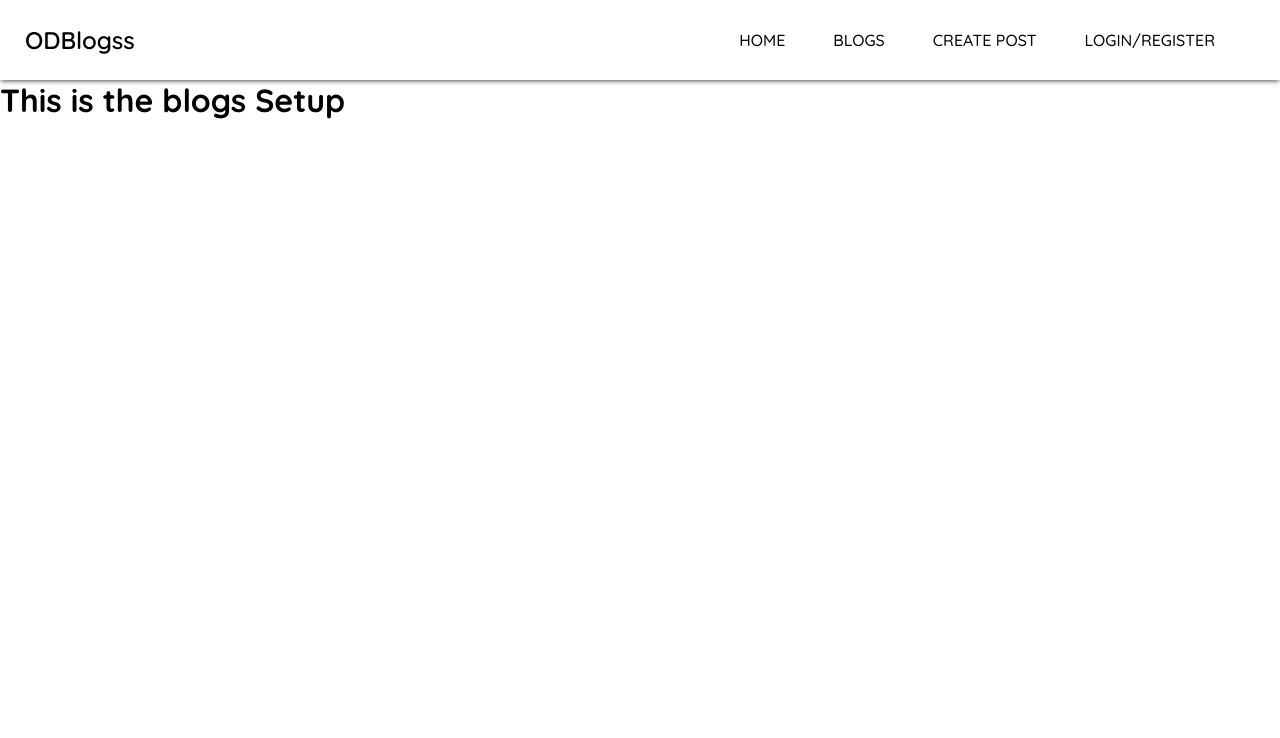
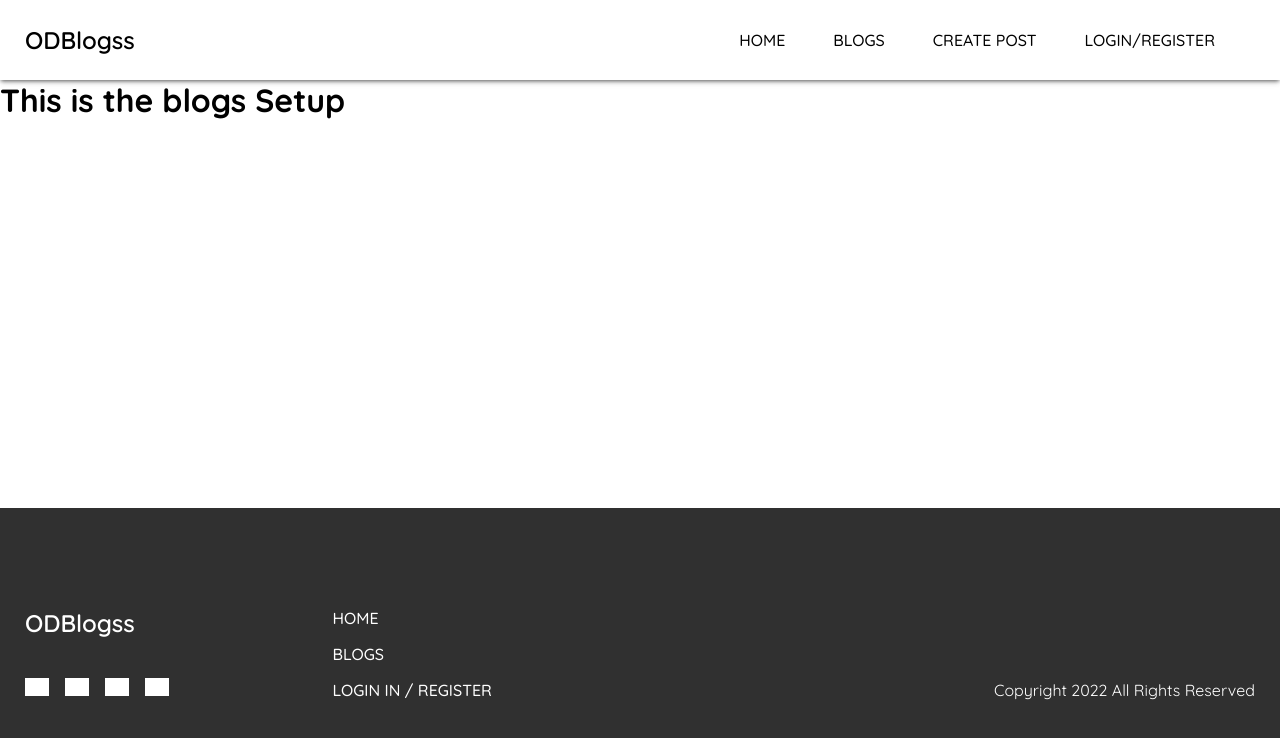
Before and after one commit to odb23/blogss-Vue, a Vue app: page / in a window 1280 px wide. Shown: the top 738 px of the page. Built offline with nearby package versions, Linux system fonts and the light colour scheme; grey boxes are pictures that could not be loaded.

Commit message:
added Footer

```diff
--- a/src/App.vue
+++ b/src/App.vue
@@ -1,5 +1,6 @@
 <script setup>
 import Navigation from './components/Navigation.vue';
+import Footer from './components/Footer.vue'
 
 // export default {
 //   name: "app",
@@ -21,6 +22,8 @@
     <div class="app">
       <Navigation />
       <RouterView/>
+
+      <Footer />
     </div>
   </div>
 </template>
--- /dev/null
+++ b/src/components/Footer.vue
@@ -0,0 +1,166 @@
+<template>
+    <footer>
+        <div class="container">
+            <div class="left">
+                <div class="col-1">
+                    <router-link class="header" :to="{ name: 'Home' }">ODBlogss</router-link>
+                    <ul>
+                        <li>
+
+                            <a href="#">
+                                <img :src="youTube"  alt="logo" class="svg-icon" />
+                            </a>
+                        </li>
+                        <li>
+                            <a href="#">
+
+                                <img :src="twitter"  alt="logo" class="svg-icon" /></a>
+                        </li>
+                        <li>
+                            <a href="#">
+                                <img :src="instagram"  alt="logo" class="svg-icon" />
+
+                            </a>
+                        </li>
+                        <li>
+                            <a href="#">
+                                <img :src="linkedin"  alt="logo" class="svg-icon" />
+
+                            </a>
+                        </li>
+                    </ul>
+                </div>
+                <div class="col-2">
+                    <ul>
+                        <router-link class="link" :to="{ name: 'Home' }">Home</router-link>
+                        <router-link class="link" :to="{ name: 'Home' }">Blogs</router-link>
+                        <router-link v-if="admin" class="link" :to="{ name: 'Home' }">Create Post</router-link>
+                        <router-link v-if="!user" class="link" :to="{ name: 'Home' }">Login In / Register</router-link>
+                    </ul>
+                </div>
+            </div>
+            <div class="right">
+                <p>Copyright 2022 All Rights Reserved</p>
+            </div>
+        </div>
+    </footer>
+</template>
+
+<script setup>
+
+import youTube from "../assets/Icons/youtube-brands.svg";
+import twitter from "../assets/Icons/twitter-brands.svg";
+import instagram from "../assets/Icons/instagram-brands.svg";
+import linkedin from "../assets/Icons/linkedin-brands.svg";
+
+</script>
+
+<style lang="scss" scoped>
+footer {
+  margin-top: auto;
+  padding: 100px 25px;
+  background-color: #303030;
+  .container {
+    display: flex;
+    flex-direction: column;
+    gap: 32px;
+    @media (min-width: 800px) {
+      flex-direction: row;
+      gap: 0px;
+    }
+    > div {
+      display: flex;
+      flex: 1;
+    }
+    .left {
+      gap: 32px;
+      color: #fff;
+      display: flex;
+      flex-direction: column;
+      align-items: center;
+      @media (min-width: 800px) {
+        flex-direction: row;
+        align-items: initial;
+        gap: 0;
+      }
+      .header {
+        text-align: center;
+        font-size: 24px;
+        color: #fff;
+        margin-bottom: 16px;
+        text-decoration: none;
+        font-weight: 600;
+        @media (min-width: 800px) {
+          text-align: initial;
+        }
+      }
+      ul {
+        gap: 16px;
+        list-style: none;
+        display: flex;
+      }
+      .col-1,
+      .col-2 {
+        gap: 32px;
+        display: flex;
+        flex: 1;
+        @media (min-width: 800px) {
+          gap: 0;
+        }
+      }
+      .col-1 {
+        flex-direction: column;
+        h2 {
+          text-align: center;
+          @media (min-width: 800px) {
+            text-align: initial;
+          }
+        }
+        ul {
+          margin-top: auto;
+          li {
+            display: flex;
+            align-items: center;
+            .svg-icon {
+              width: 24px;
+              height: auto;
+              color: #fff;
+              filter: brightness(0) invert(1)
+            }
+          }
+        }
+      }
+      .col-2 {
+        ul {
+          height: 100%;
+          justify-content: center;
+          flex-direction: row;
+          flex-wrap: wrap;
+          @media (min-width: 800px) {
+            flex-direction: column;
+          }
+          .link {
+            font-size: 16px;
+            font-weight: 500;
+            color: #fff;
+            text-decoration: none;
+          }
+        }
+      }
+    }
+    .right {
+      gap: 32px;
+      color: #fff;
+      align-items: center;
+      flex-direction: column;
+      @media (min-width: 800px) {
+        align-items: flex-end;
+        gap: 0;
+      }
+    }
+    p {
+      margin-top: auto;
+    }
+  }
+}
+</style>
```
